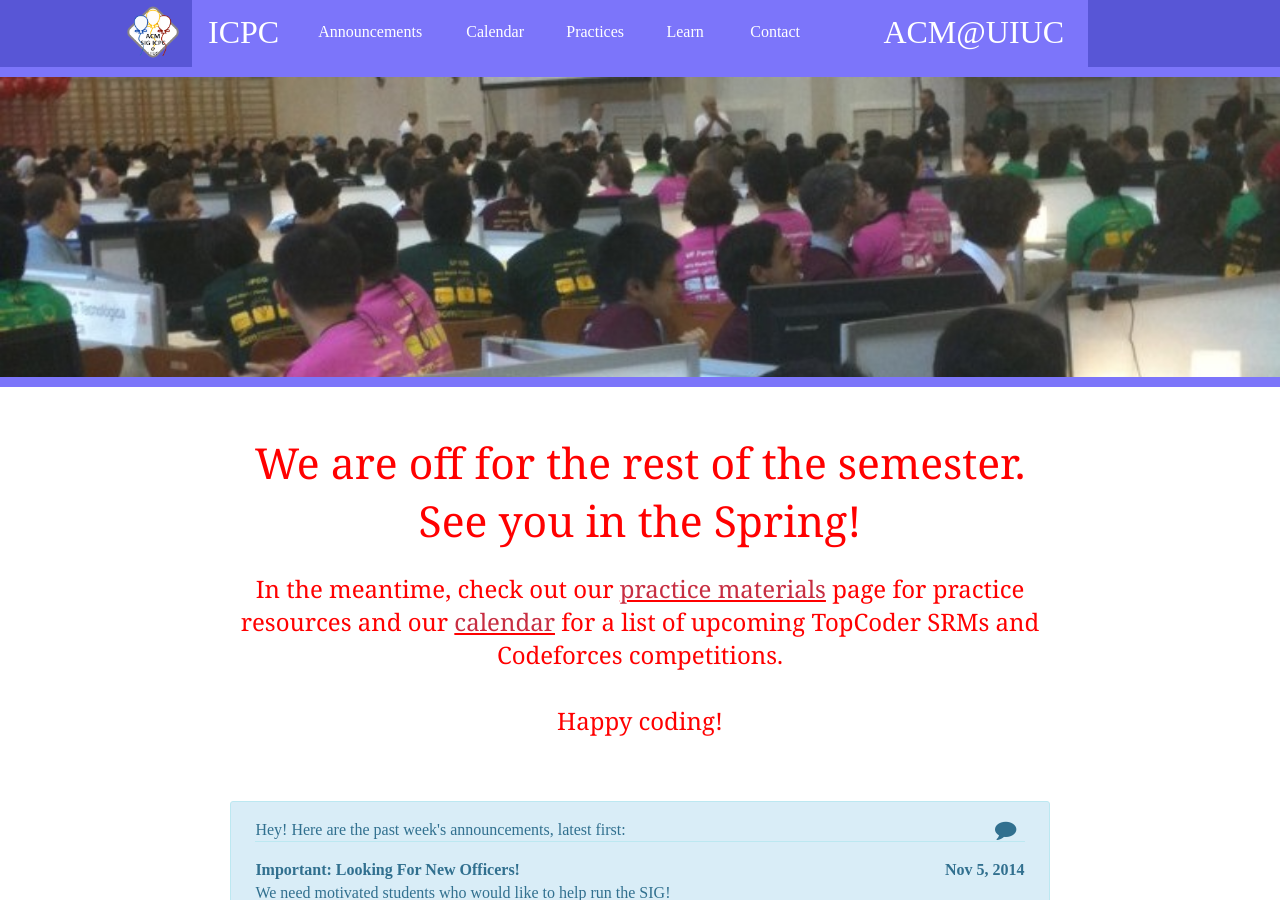
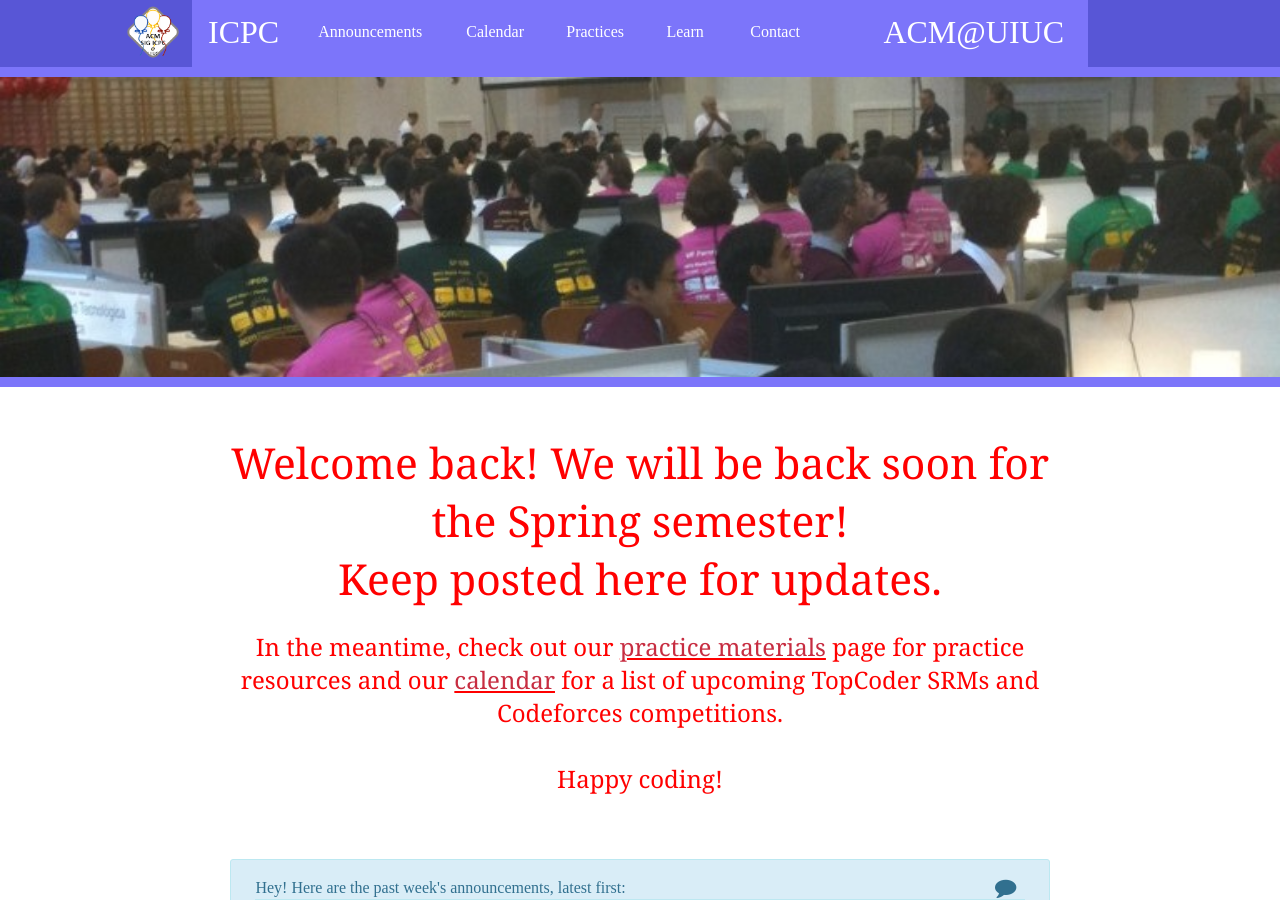
Before and after one commit to acm-uiuc/icpc-website, a Jekyll site: the page built from index.html, in a window 1280 px wide and 900 px high. Built offline with Jekyll 4.4.1, drawn with Linux system fonts in a browser that asks for light colours; nearby versions of some CDN libraries; some web fonts are replaced; Markdown is read by kramdown in place of the engine named in the settings; the list of posts is cut into pages by our own code.

Commit message:
Updating with the pre-Spring semester announcement.

```diff
--- a/index.html
+++ b/index.html
@@ -7,7 +7,7 @@ title: UIUC's ICPC Team Homepage
 <div><center>
 <font color="red">
 <h1 class="title">
-We are off for the rest of the semester.<br/>See you in the Spring!
+Welcome back! We will be back soon for the Spring semester!<br/>Keep posted here for updates.
 </h1>
 <br/>
 <h2 class="title">
```
